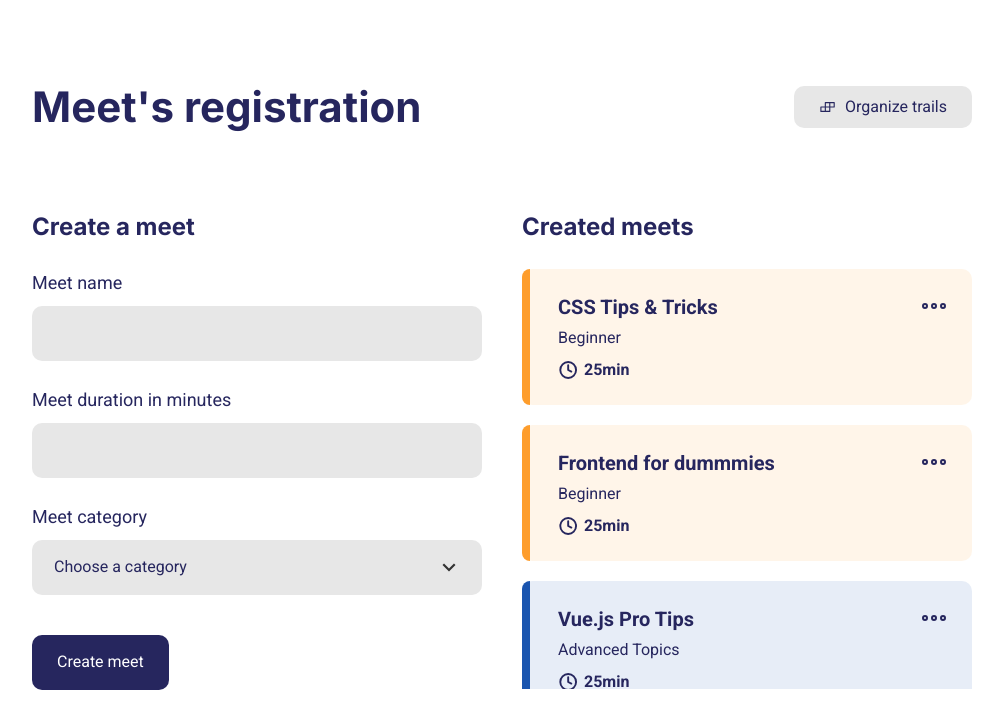
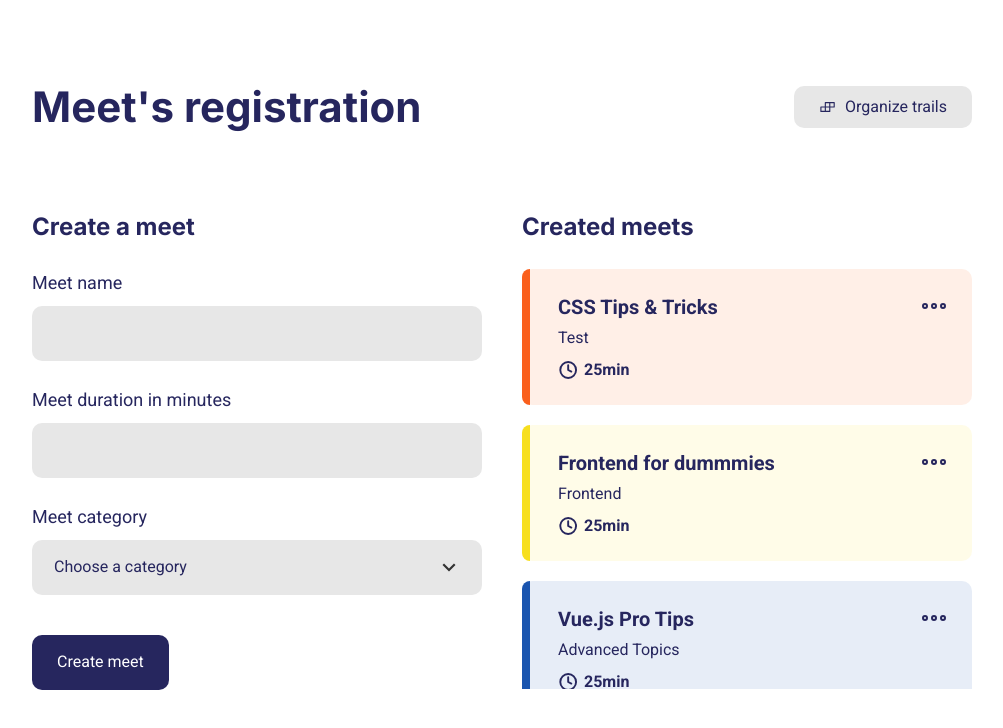
Before and after one commit to emkis/meetapp, a Vue app: page / in a window 1280 px wide. Shown: the top 728 px of the page, without its empty margins (138-1141 px from the left). Built offline with nearby package versions, Linux system fonts and the light colour scheme.

Commit message:
changing meet names fo test colors

```diff
--- a/src/components/RegistrationMeetList.vue
+++ b/src/components/RegistrationMeetList.vue
@@ -2,13 +2,13 @@
   <div class="meet-list">
     <Meet
       title="CSS Tips & Tricks"
-      category="Beginner"
+      category="Test"
       :durationInMinutes="25"
       :hasOptions="true"
     />
     <Meet
       title="Frontend for dummmies"
-      category="Beginner"
+      category="Frontend"
       :durationInMinutes="25"
       :hasOptions="true"
     />
@@ -19,8 +19,8 @@
       :hasOptions="true"
     />
     <Meet
-      title="AA"
-      category="Beginner"
+      title="React Ninja"
+      category="Backend"
       :durationInMinutes="25"
       :hasOptions="true"
     />
```
